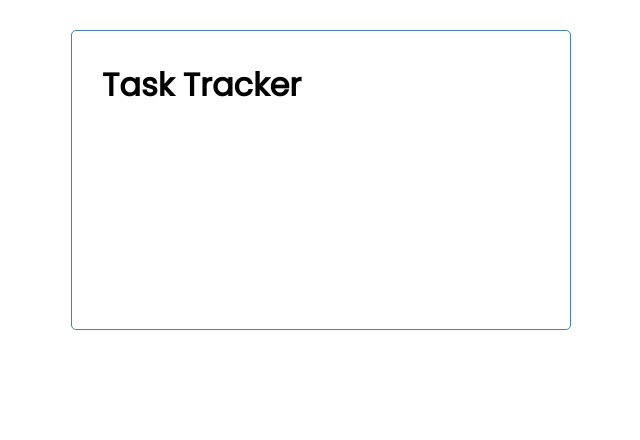
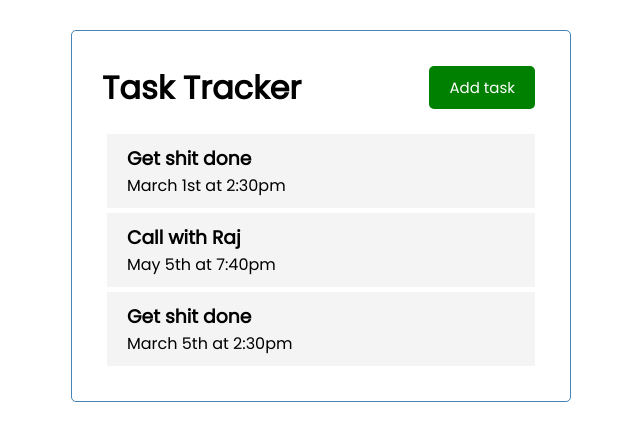
Before and after one commit to NunoGaioPereira/vue-task-manager, a Vue app: page / in a window 1280 px wide. Shown: the top 440 px of the page, without its empty margins (319-959 px from the left). Built offline with nearby package versions, Linux system fonts and the light colour scheme.

Commit message:
Add Task component

```diff
--- a/src/App.vue
+++ b/src/App.vue
@@ -1,18 +1,46 @@
 <template>
   <div class="container">
     <Header title="Task Tracker"/>
+    <Tasks :tasks="tasks"/>
   </div>
 </template>
 
 <script>
-
-
 import Header from './components/Header';
+import Tasks from './components/Tasks';
 
 export default {
   name: 'App',
   components: {
-    Header
+    Header,
+    Tasks,
+  },
+  data() {
+    return {
+      tasks: []
+    }
+  },
+  created() {
+    this.tasks = [
+      {
+        id: 1,
+        text: 'Get shit done',
+        day: 'March 1st at 2:30pm',
+        reminder: true,
+      },
+      {
+        id: 2,
+        text: 'Call with Raj',
+        day: 'May 5th at 7:40pm',
+        reminder: true,
+      },
+      {
+        id: 3,
+        text: 'Get shit done',
+        day: 'March 5th at 2:30pm',
+        reminder: false,
+      },
+    ]
   }
 }
 </script>
--- /dev/null
+++ b/src/components/Button.vue
@@ -0,0 +1,18 @@
+<template>
+    <button @click="onClick()" :style="{ background: color }" class="btn">{{ text }}</button>
+</template>
+
+<script>
+    export default {
+        name: 'Button',
+        props: {
+            text: String,
+            color: String
+        },
+        methods: {
+            onClick() {
+                console.log('Click');
+            }
+        },
+    }
+</script>
--- a/src/components/Header.vue
+++ b/src/components/Header.vue
@@ -1,17 +1,21 @@
 <template>
     <header>
         <h1>{{ title }}</h1>
+        <Button text="Add task" color="green" />
     </header>
 </template>
 
+
 <script>
+import Button from './Button';
+
     export default {
         name: 'Header',
         props: {
-            title: {
-                type: String,
-                default: 'Default Title'
-            }
+            title: String
+        },
+        components: {
+            Button,
         }
     }
 </script>
--- /dev/null
+++ b/src/components/Task.vue
@@ -0,0 +1,35 @@
+<template>
+    <div class="task">
+        <h3>{{ task.text }}</h3>
+        <p>{{ task.day }}</p>
+    </div>
+</template>
+
+<script>
+    export default {
+        name: 'Task',
+        props: {
+            task: Object
+        }
+    }
+</script>
+
+<style scope>
+.fas {
+  color: red;
+}
+.task {
+  background: #f4f4f4;
+  margin: 5px;
+  padding: 10px 20px;
+  cursor: pointer;
+}
+.task.reminder {
+  border-left: 5px solid green;
+}
+.task h3 {
+  display: flex;
+  align-items: center;
+  justify-content: space-between;
+}
+</style>
--- /dev/null
+++ b/src/components/Tasks.vue
@@ -0,0 +1,18 @@
+<template>
+    <div :key="task.id" v-for="task in tasks">
+        <Task :task="task"/>
+    </div>
+</template>
+
+<script>
+import Task from './Task';
+    export default {
+        name: 'Tasks',
+        components: {
+            Task,
+        },
+        props: {
+            tasks: Array,
+        },
+    }
+</script>
```
